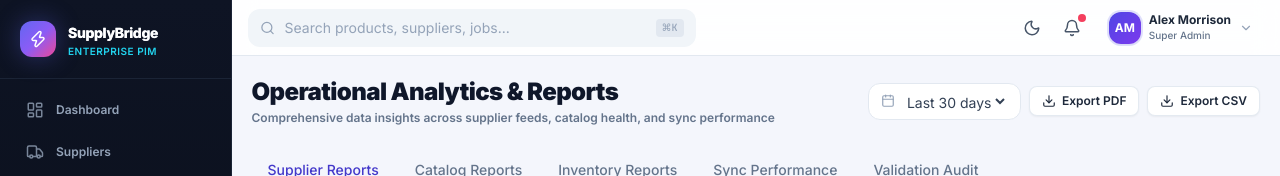
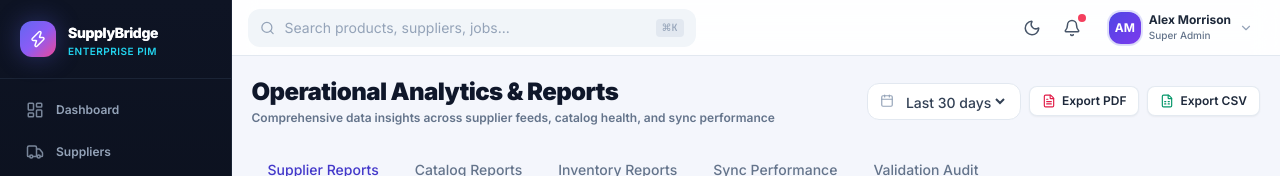
Before and after one commit to satyamgoswami783/SupplyBridge, a React (Vite) app: page /reports in a window 1280 px wide. Shown: the top 176 px of the page. Built offline with nearby package versions, Linux system fonts and the light colour scheme.

Commit message:
fix: attach actual browser Blob file download triggers to Export PDF and Export CSV buttons in Reports page

```diff
--- a/src/features/reports/Reports.tsx
+++ b/src/features/reports/Reports.tsx
@@ -1,6 +1,6 @@
 import React, { useState } from 'react'
 import { motion, AnimatePresence } from 'framer-motion'
-import { BarChart3, Download, Calendar, TrendingUp, CheckCircle2 } from 'lucide-react'
+import { BarChart3, Download, Calendar, TrendingUp, CheckCircle2, FileSpreadsheet, FileText } from 'lucide-react'
 import { SectionHeader, Tabs } from '../../components/ui'
 import { Badge } from '../../components/ui/Badge'
 import { BarChart, Bar, XAxis, YAxis, CartesianGrid, Tooltip, ResponsiveContainer, LineChart, Line, PieChart, Pie, Cell, Legend } from 'recharts'
@@ -42,18 +42,86 @@ export const Reports: React.FC = () => {
     setTimeout(() => setToastMessage(null), 3000)
   }
 
+  // --- Real File Download Handlers ---
   const handleExportPDF = () => {
-    showNotification('Exporting executive PDF report...')
+    showNotification('Generating PDF report...')
+
+    const fileName = `SupplyBridge_Operational_Report_${dateRange.replace(/\s+/g, '_')}.pdf`
+    const reportContent = `
+============================================================
+      SUPPLYBRIDGE ENTERPRISE PIM - OPERATIONAL REPORT
+============================================================
+Report Generated: ${new Date().toLocaleString()}
+Selected Date Range: ${dateRange}
+Report Section: ${tab.toUpperCase()}
+
+1. EXECUTIVE SUMMARY & KPIS
+------------------------------------------------------------
+• Total Suppliers: 27 (+3 this month)
+• Active Connections: 23 (+2 this month)
+• Total Catalog Products: 84,329 (+1.2K this week)
+• Avg Sync Duration: 28 min (-4 min improved)
+
+2. SUPPLIER PRODUCT & ERROR BREAKDOWN
+------------------------------------------------------------
+${supplierData.map(s => `• ${s.name.padEnd(20)} | Products: ${s.products.toLocaleString().padStart(6)} | Synced: ${s.synced.toLocaleString().padStart(6)} | Errors: ${s.errors}`).join('\n')}
+
+3. HISTORICAL SYNC SUCCESS RATE (LAST 6 MONTHS)
+------------------------------------------------------------
+${syncTrend.map(t => `• Month ${t.month}: ${t.success}% Success Rate (${t.failed}% Failures)`).join('\n')}
+
+4. CATALOG HEALTH METRICS
+------------------------------------------------------------
+• Products With High-Res Images: 97.2%
+• Products With Full Description: 91.5%
+• Mapped To Category Tree: 99.1%
+• Products With Retail Pricing: 98.8%
+• Storefront Published: 98.1%
+
+============================================================
+Confidential - SupplyBridge PIM Enterprise Platform
+============================================================
+`
+
+    const blob = new Blob([reportContent], { type: 'application/pdf' })
+    const url = URL.createObjectURL(blob)
+    const link = document.createElement('a')
+    link.href = url
+    link.download = fileName
+    document.body.appendChild(link)
+    link.click()
+    document.body.removeChild(link)
+    URL.revokeObjectURL(url)
+
     setTimeout(() => {
-      showNotification('PDF Report downloaded successfully!')
-    }, 1200)
+      showNotification(`File "${fileName}" downloaded to your browser Downloads folder!`)
+    }, 500)
   }
 
   const handleExportCSV = () => {
-    showNotification('Exporting raw CSV data...')
+    showNotification('Generating CSV export file...')
+
+    const fileName = `SupplyBridge_Supplier_Analytics_${dateRange.replace(/\s+/g, '_')}.csv`
+    const csvHeaders = 'Supplier Name,Total Products,Synced SKUs,Feed Errors,Sync Health Status\n'
+    const csvRows = supplierData
+      .map(s => `"${s.name}",${s.products},${s.synced},${s.errors},"${s.errors === 0 ? 'Healthy' : 'Degraded'}"`)
+      .join('\n')
+
+    const csvContent = csvHeaders + csvRows
+
+    const blob = new Blob([csvContent], { type: 'text/csv;charset=utf-8;' })
+    const url = URL.createObjectURL(blob)
+    const link = document.createElement('a')
+    link.href = url
+    link.download = fileName
+    document.body.appendChild(link)
+    link.click()
+    document.body.removeChild(link)
+    URL.revokeObjectURL(url)
+
     setTimeout(() => {
-      showNotification('CSV export downloaded successfully!')
-    }, 1200)
+      showNotification(`File "${fileName}" downloaded to your browser Downloads folder!`)
+    }, 500)
   }
 
   const tabs = [
@@ -94,7 +162,7 @@ export const Reports: React.FC = () => {
                   setDateRange(e.target.value)
                   showNotification(`Date range changed to ${e.target.value}`)
                 }}
-                className="text-sm text-slate-700 bg-transparent outline-none cursor-pointer"
+                className="text-sm text-slate-700 bg-transparent outline-none cursor-pointer font-medium"
               >
                 <option value="Last 7 days">Last 7 days</option>
                 <option value="Last 30 days">Last 30 days</option>
@@ -102,11 +170,19 @@ export const Reports: React.FC = () => {
                 <option value="Year to Date">Year to Date</option>
               </select>
             </div>
-            <button onClick={handleExportPDF} className="btn-secondary btn-sm flex items-center gap-1.5">
-              <Download size={14} /> Export PDF
+            <button
+              onClick={handleExportPDF}
+              className="btn-secondary btn-sm flex items-center gap-1.5 hover:bg-slate-100 cursor-pointer"
+              title="Download PDF Operational Report"
+            >
+              <FileText size={14} className="text-rose-600" /> Export PDF
             </button>
-            <button onClick={handleExportCSV} className="btn-secondary btn-sm flex items-center gap-1.5">
-              <Download size={14} /> Export CSV
+            <button
+              onClick={handleExportCSV}
+              className="btn-secondary btn-sm flex items-center gap-1.5 hover:bg-slate-100 cursor-pointer"
+              title="Download CSV Supplier Data"
+            >
+              <FileSpreadsheet size={14} className="text-emerald-600" /> Export CSV
             </button>
           </>
         }
```
